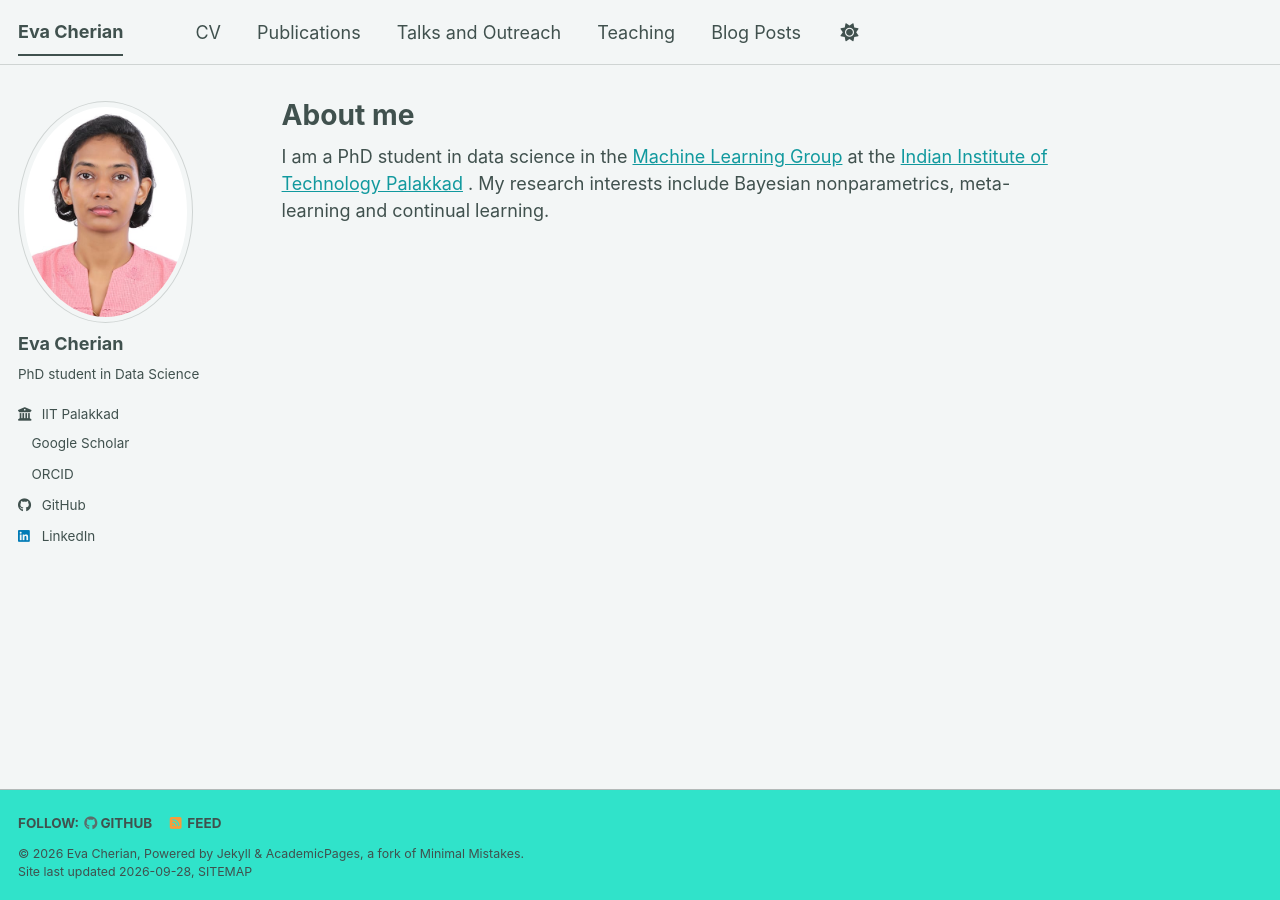
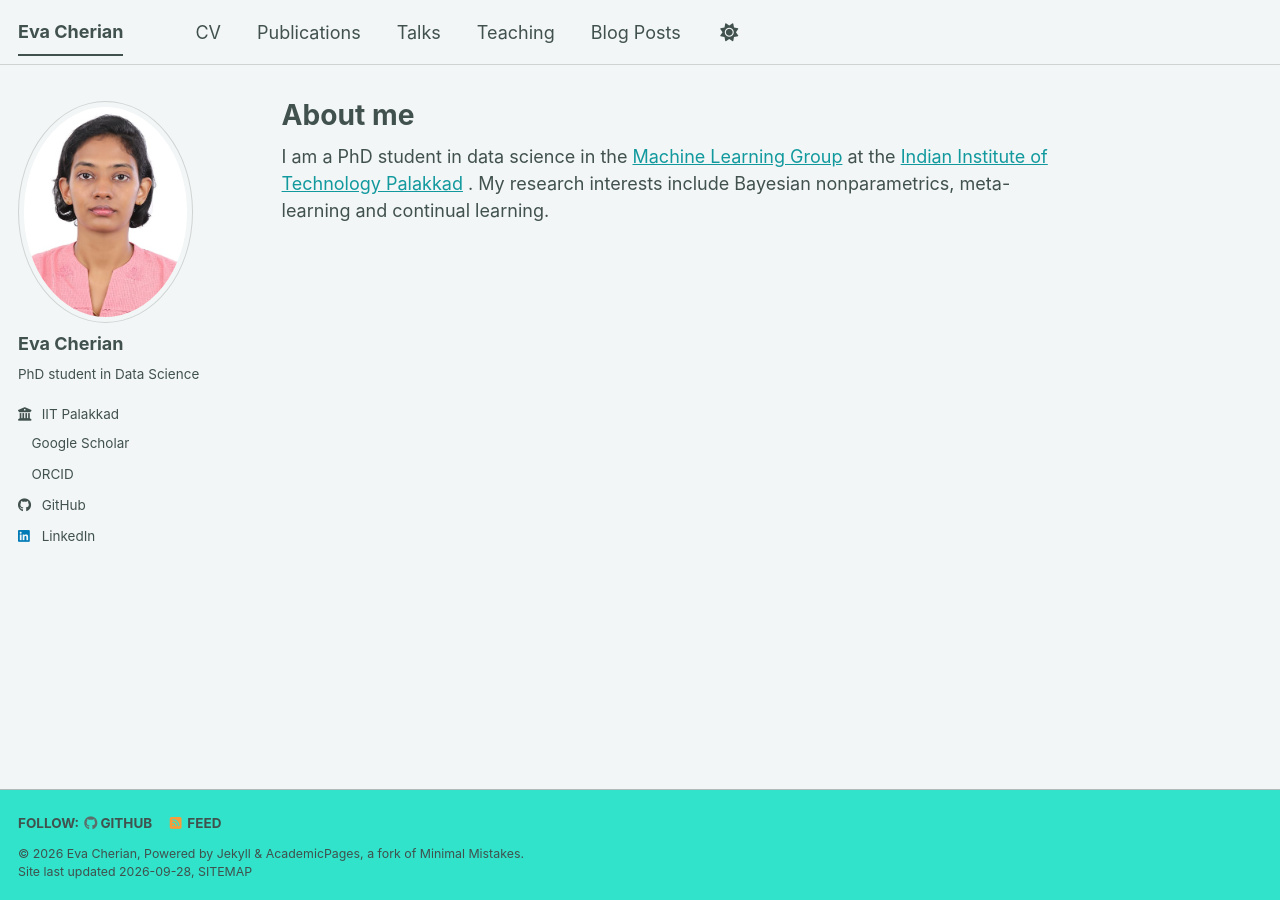
Before and after one commit to evacherian/evacherian.github.io, a Jekyll site: the page built from _pages/about.md, in a window 1280 px wide. Built offline with Jekyll 4.4.1, drawn with Linux system fonts in a browser that asks for light colours; a style sheet for code colours, icons or effects is not loaded.

Commit message:
updated formatting

```diff
--- a/_data/navigation.yml
+++ b/_data/navigation.yml
@@ -14,7 +14,7 @@ main:
   - title: "Publications"
     url: /publications/
 
-  - title: "Talks and Outreach"
+  - title: "Talks"
     url: /talks/
 
   - title: "Teaching"
```
